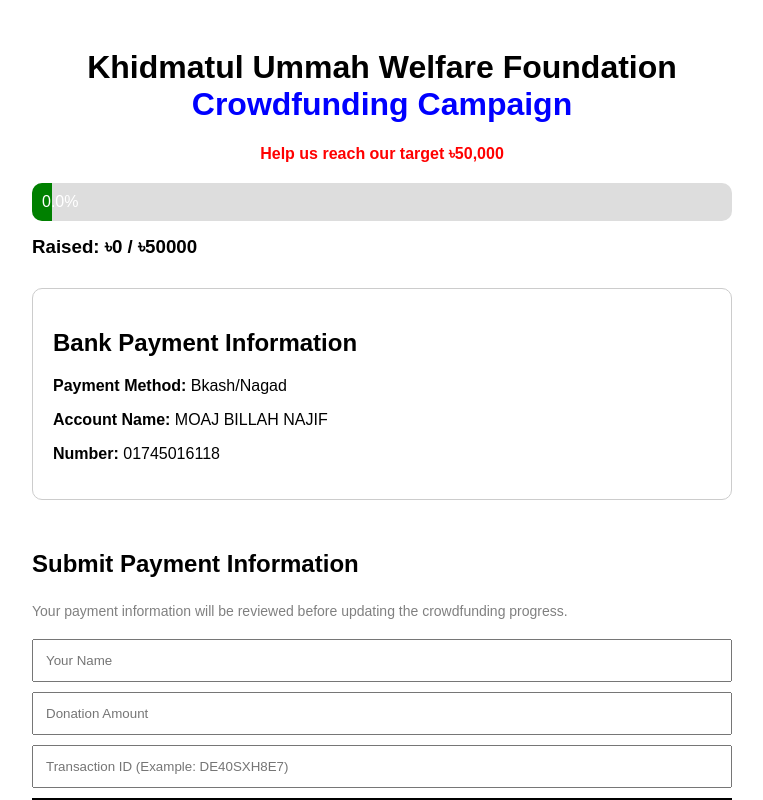
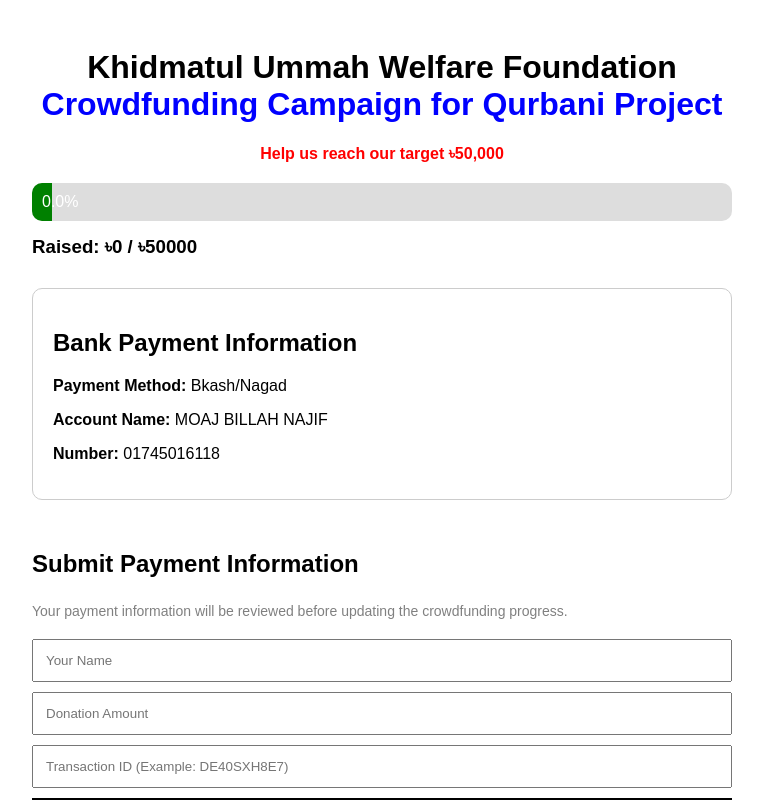
Before and after one commit to Milu-BD/crowdfunding-site, a Next.js app: page / in a window 1280 px wide. Shown: the top 800 px of the page, without its empty margins (258-1021 px from the left). Built offline with nearby package versions, Linux system fonts and the light colour scheme; no server answers; the database is empty.

Commit message:
Update page.js

```diff
--- a/app/page.js
+++ b/app/page.js
@@ -157,7 +157,7 @@
   Khidmatul Ummah Welfare Foundation
   <br />
   <span style={{ color: "blue" }}>
-    Crowdfunding Campaign
+    Crowdfunding Campaign for Qurbani Project
   </span>
 </h1>
       <p
```
